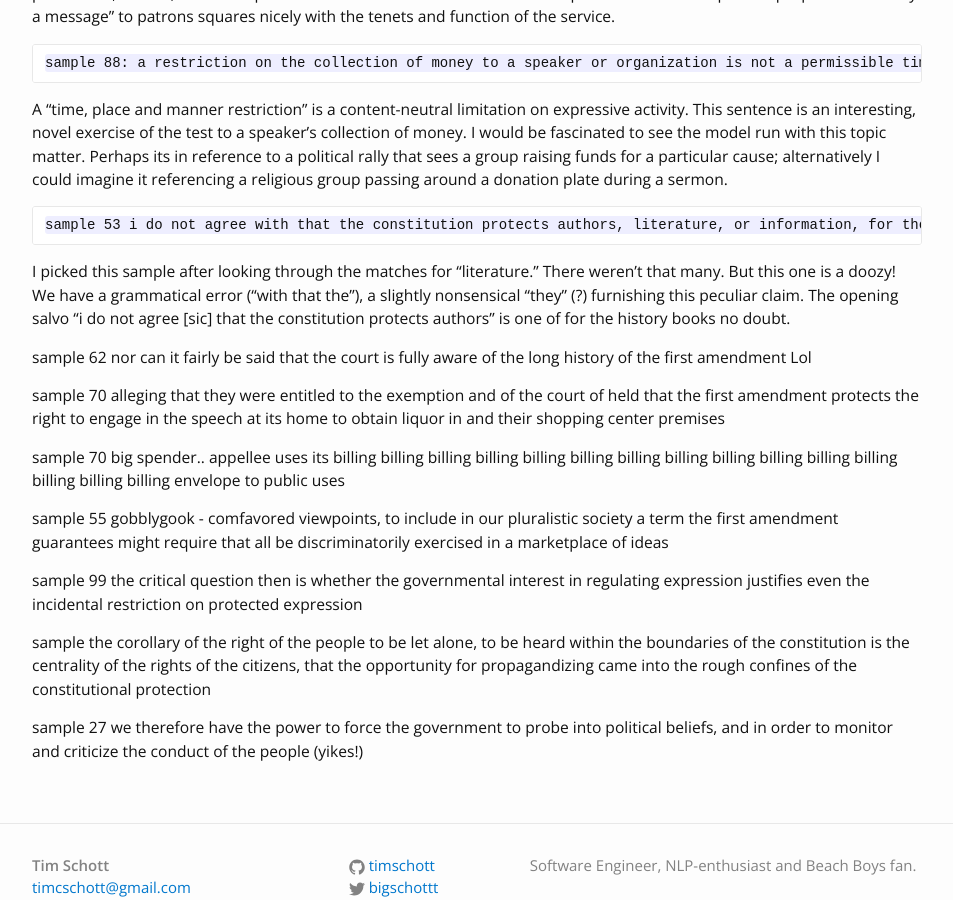
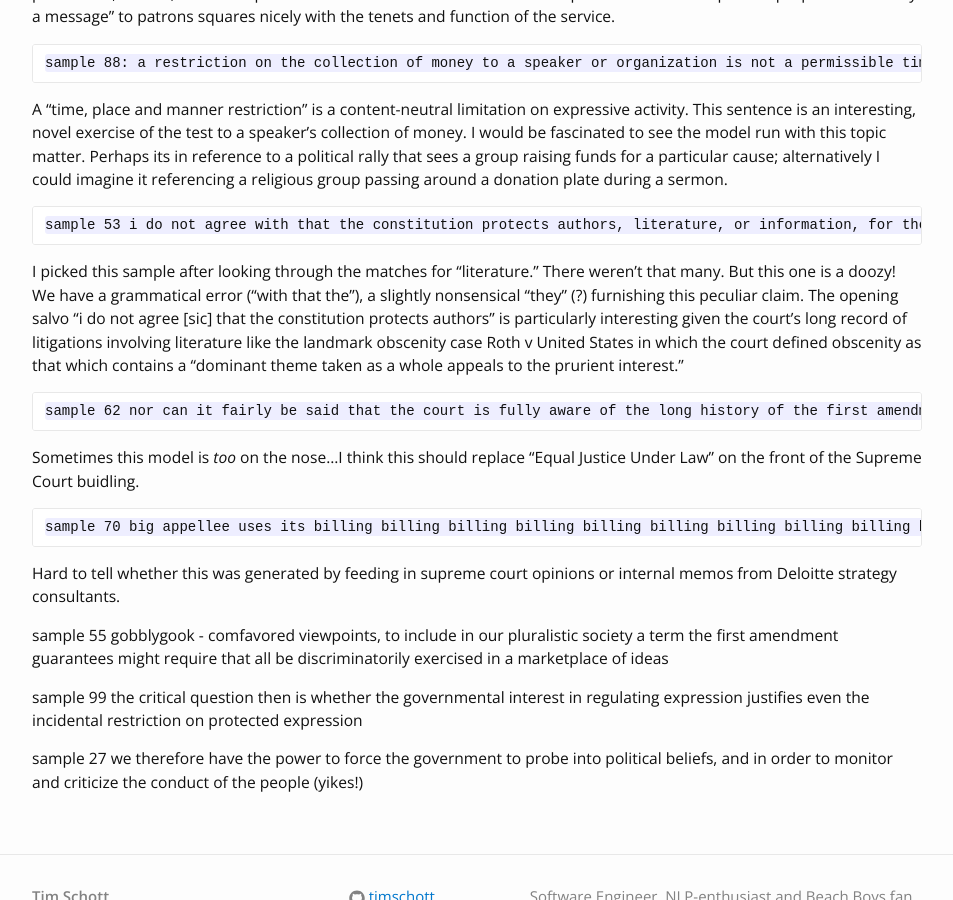
Before and after one commit to timschott/timschott.github.io, a Jekyll site: the page built from projects/sbotus.md, in a window 1280 px wide and 900 px high, scrolled down 7698 px. Shown: the whole window, without its empty margins (163-1116 px from the left). Built offline with Jekyll 4.4.1, drawn with Linux system fonts in a browser that asks for light colours.

Commit message:
make fun of deloitte

````diff
--- a/projects/sbotus.md
+++ b/projects/sbotus.md
@@ -265,18 +265,22 @@ A "time, place and manner restriction" is a content-neutral limitation on expres
 sample 53 i do not agree with that the constitution protects authors, literature, or information, for they do not think the protection of the first amendment from arbitrary and unreasonable searches and seizures
 ```
 
-I picked this sample after looking through the matches for "literature." There weren't that many. But this one is a doozy! We have a grammatical error ("with that the"), a slightly nonsensical "they" (?) furnishing this peculiar claim. The opening salvo "i do not agree [sic] that the constitution protects authors" is one of for the history books no doubt.
+I picked this sample after looking through the matches for "literature." There weren't that many. But this one is a doozy! We have a grammatical error ("with that the"), a slightly nonsensical "they" (?) furnishing this peculiar claim. The opening salvo "i do not agree [sic] that the constitution protects authors" is particularly interesting given the court's long record of litigations involving literature like the landmark obscenity case Roth v United States in which the court defined obscenity as that which contains a "dominant theme taken as a whole appeals to the prurient interest."
 
-sample 62 nor can it fairly be said that the court is fully aware of the long history of the first amendment Lol
+```
+sample 62 nor can it fairly be said that the court is fully aware of the long history of the first amendment
+```
 
-sample 70 alleging that they were entitled to the exemption and of the court of held that the first amendment protects the right to engage in the speech at its home to obtain liquor in and their shopping center premises
+Sometimes this model is *too* on the nose...I think this should replace "Equal Justice Under Law" on the front of the Supreme Court buidling.
 
-sample 70 big spender.. appellee uses its billing billing billing billing billing billing billing billing billing billing billing billing billing billing billing envelope to public uses
+```
+sample 70 big appellee uses its billing billing billing billing billing billing billing billing billing billing billing billing billing billing billing envelope to public uses
+```
+
+Hard to tell whether this was generated by feeding in supreme court opinions or internal memos from Deloitte strategy consultants.
 
 sample 55 gobblygook - comfavored viewpoints, to include in our pluralistic society a term the first amendment guarantees might require that all be discriminatorily exercised in a marketplace of ideas
 
 sample 99 the critical question then is whether the governmental interest in regulating expression justifies even the incidental restriction on protected expression
 
-sample the corollary of the right of the people to be let alone, to be heard within the boundaries of the constitution is the centrality of the rights of the citizens, that the opportunity for propagandizing came into the rough confines of the constitutional protection
-
 sample 27 we therefore have the power to force the government to probe into political beliefs, and in order to monitor and criticize the conduct of the people (yikes!)
````
